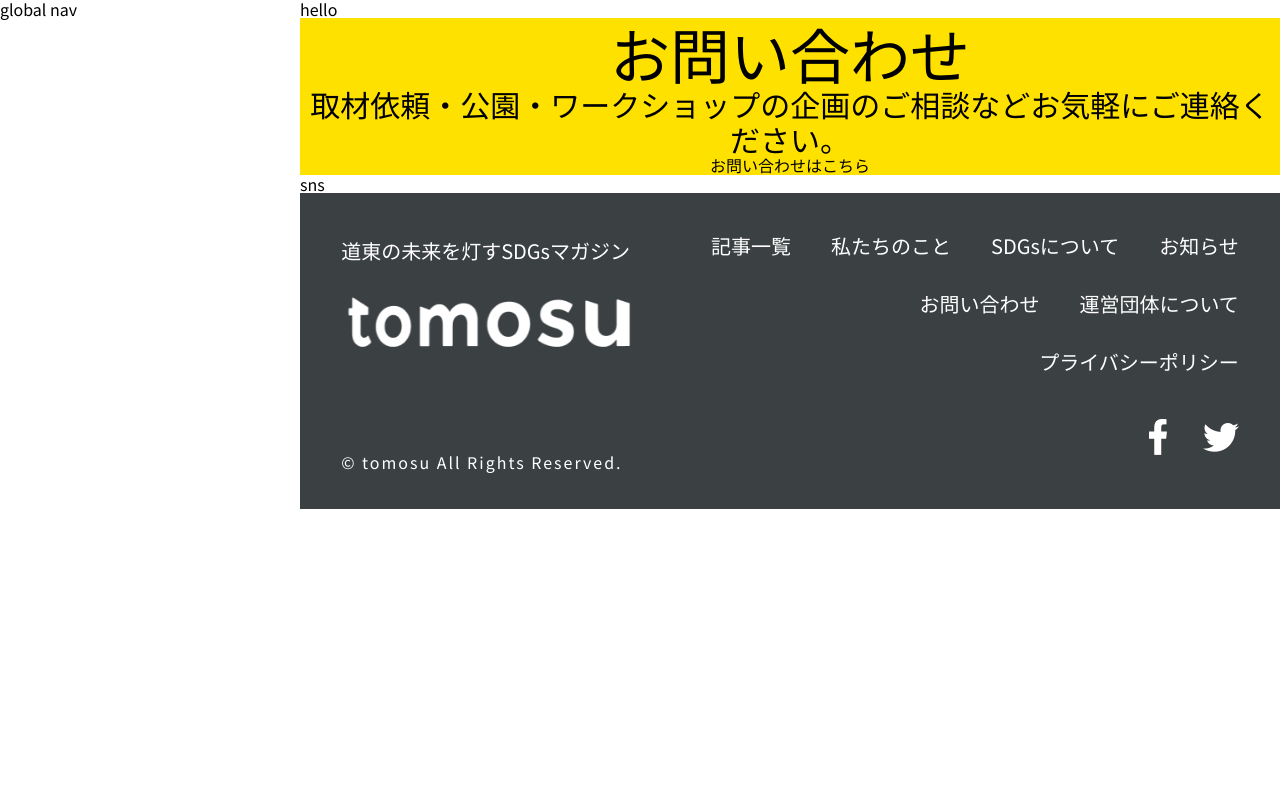
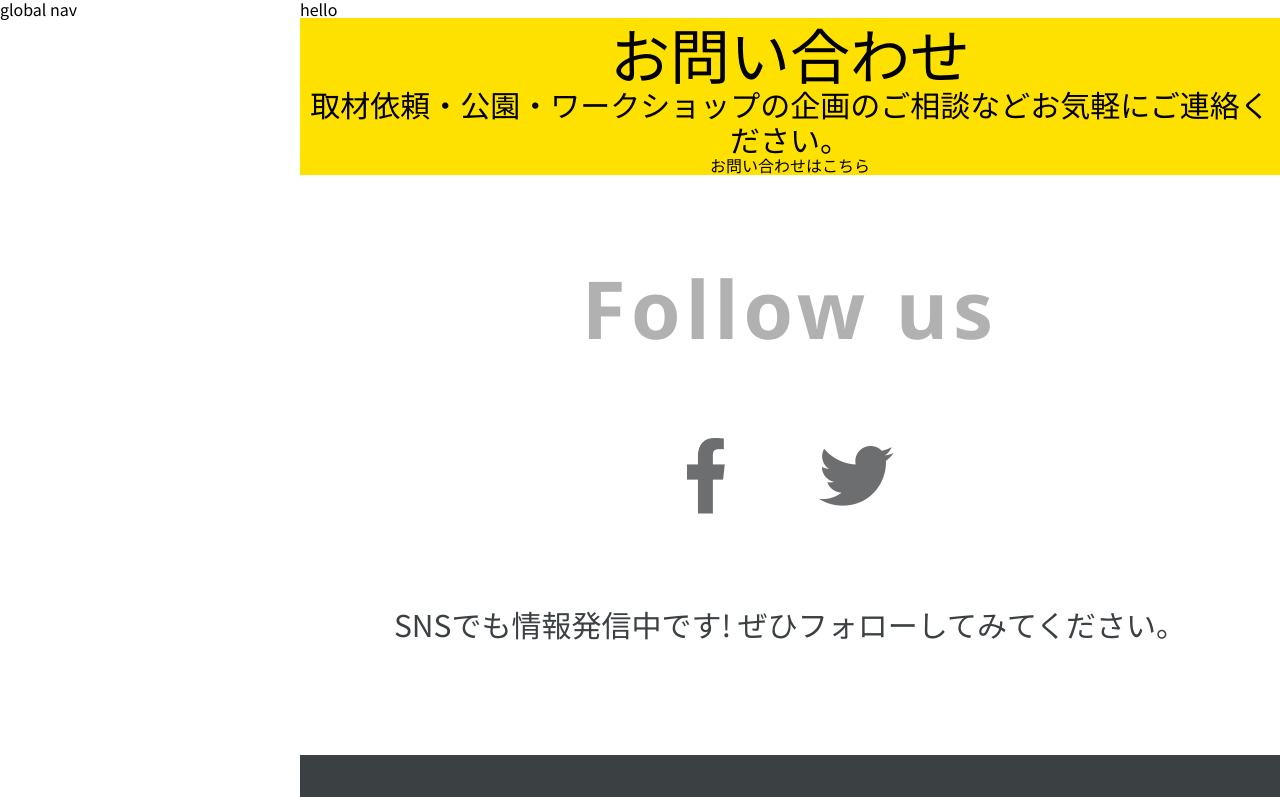
Before and after one commit to ha-ma/tomosu, a Next.js app: page / in a window 1280 px wide. Shown: the top 797 px of the page. Built offline with nearby package versions, Linux system fonts and the light colour scheme.

Commit message:
共通SNSブロック作成

```diff
--- a/components/BottomSNS.js
+++ b/components/BottomSNS.js
@@ -1,9 +1,31 @@
 import React from 'react'
+import Link from 'next/link'
+import styles from './BottomSNS.module.scss'
+import Image from 'next/image'
 
 function BottomSNS() {
   return (
-    <section>
-      sns
+    <section className={styles.bottomSns}>
+      <div className={styles.bottomSns__container}>
+        <h2 className={styles.bottomSns__heading}>Follow us</h2>
+        <ul className={styles.bottomSns__list}>
+          <li className={styles.bottomSns__item}>
+            <Link href="">
+              <a target="_blank" className={styles.bottomSns__link}>
+                <Image src='/images/icon/icon_fb_gr.png' quality={100} width={75} height={150} className={styles.bottomSns__icon} />
+              </a>
+            </Link>
+          </li>
+          <li className={styles.bottomSns__item}>
+            <Link href="">
+              <a target="_blank" className={styles.bottomSns__link}>
+                <Image src='/images/icon/icon_tw_gr.png' quality={100} width={150} height={120} className={styles.bottomSns__icon} />
+              </a>
+            </Link>
+          </li>
+        </ul>
+        <p className={styles.bottomSns__desc}>SNSでも情報発信中です! ぜひフォローしてみてください。</p>
+      </div>
     </section>
   )
 }
--- a/components/BottomSNS.module.scss
+++ b/components/BottomSNS.module.scss
@@ -0,0 +1,34 @@
+.bottomSns {
+  color: #3B4043;
+  text-align: center;
+  padding: 87px 4.2% 107px;
+  box-sizing: border-box;
+  &__heading {
+    font-size: 80px;
+    font-weight: bold;
+    font-family: 'Noto Sans', sans-serif;
+    color: #B1B1B1;
+    letter-spacing: 5px;
+    margin-bottom: 84px;
+  }
+  &__list {
+    margin-bottom: 84px;
+    display: flex;
+    align-items: center;
+    justify-content: center;
+  }
+  &__item {
+    margin-right: 94px;
+    &:first-child {
+      width: 38px;
+    }
+    &:last-child {
+      width: 75px;
+      margin-right: 0;
+    }
+  }
+  &__desc {
+    font-size: 30px;
+    line-height: 1.6;
+  }
+}
--- a/styles/reset.scss
+++ b/styles/reset.scss
@@ -1,5 +1,6 @@
 /*! destyle.css v2.0.2 | MIT License | https://github.com/nicolas-cusan/destyle.css */
 @import url('https://fonts.googleapis.com/css2?family=Noto+Sans+JP:wght@100;300;400;500;700;900&display=swap');
+@import url('https://fonts.googleapis.com/css2?family=Noto+Sans:ital,wght@0,400;0,700;1,400;1,700&display=swap');
 /* Reset box-model and set borders */
 /* ============================================ */
 
```
